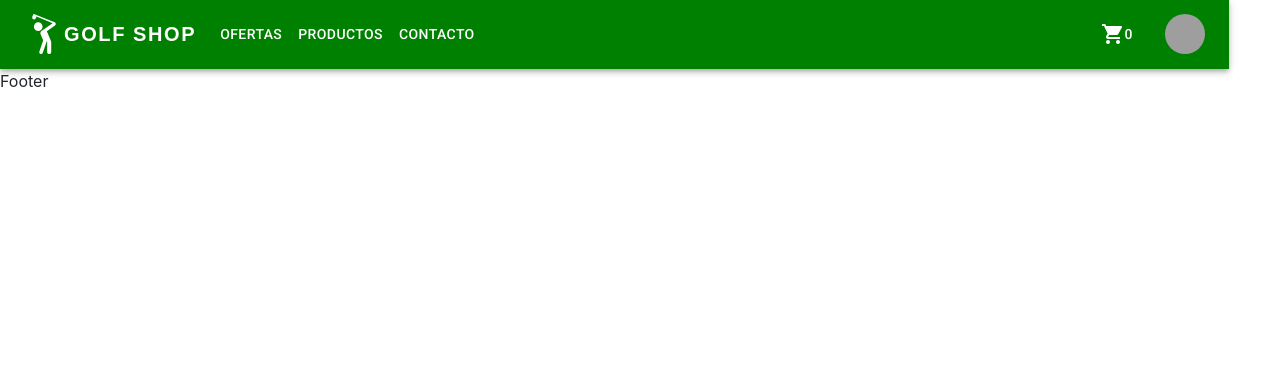
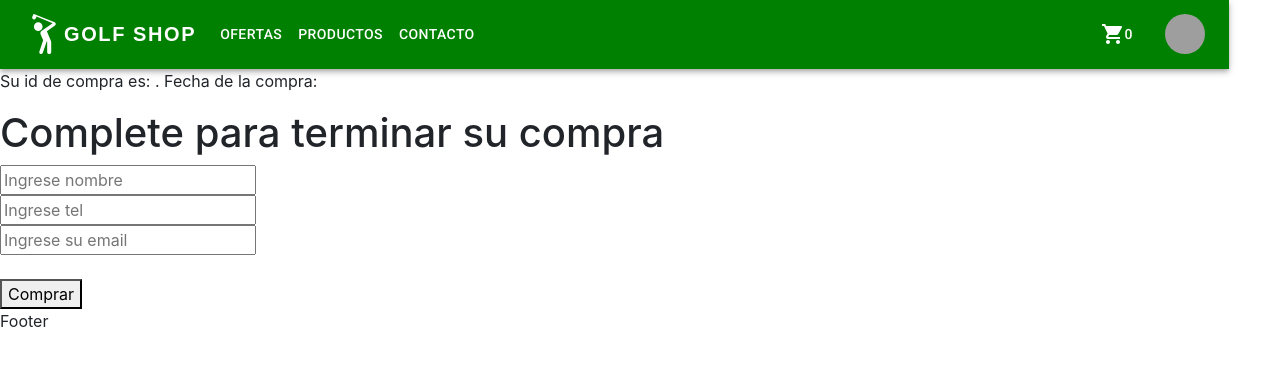
Before and after one commit to jm-aragonpaz/golf_shop-aragon-paz, a React (Create React App) app: page /checkout in a window 1280 px wide. Shown: the top 366 px of the page. Built offline with nearby package versions, Linux system fonts and the light colour scheme; grey boxes are pictures that could not be loaded.

Commit message:
feat checkout (itemCollectionII)

```diff
--- a/src/App.js
+++ b/src/App.js
@@ -10,7 +10,7 @@ import { useContext } from 'react';
 import { MyCartContext } from './context/CartContext';
 import TestConsulta from './components/firebase/TestConsulta';
 import TestConsultaCol from './components/firebase/TestConsultaCol';
-
+import CheckOut from './components/Checkout/CheckOut'
 function App() {
   const cart = useContext(MyCartContext)
   return (
@@ -22,6 +22,7 @@ function App() {
         <Route path="/category/:itemCategory" element={<ItemListContainer greeting="hola"/>} />
         <Route path="/item/:itemChosen" element={<ItemDetailContainer />} />
         <Route path="/cart" element={<Cart/>}/>
+        <Route path="/checkout" element={<CheckOut/>}/>
 
         {/* <Route path="/testconsulta" element={<TestConsulta />} /> */}
         {/* <Route path="/testconsultacol" element={<TestConsultaCol />} /> */}
--- a/src/components/Cart/Cart.jsx
+++ b/src/components/Cart/Cart.jsx
@@ -67,7 +67,9 @@ export default function Cart() {
                 <div>
                     Importe total  $ {total}
                     <Stack spacing={2} direction="row">
-                        <Button variant="contained">Finalizar compra</Button>
+                        <Button variant="contained">
+                            <Link to={'../checkout'} style={{color:'inherit',textDecoration:'none'}}>Finalizar compra</Link>
+                        </Button>
                         <Button variant="outlined" onClick={() => { clear() }} > Vaciar carrito</Button>
                         <Button variant="contained">
                             <Link to={'../'} style={{color:'inherit',textDecoration:'none'}}>Seguir comprando</Link>
--- /dev/null
+++ b/src/components/Checkout/CheckOut.jsx
@@ -0,0 +1,47 @@
+import React, { useState, useContext} from 'react'
+import { addDoc, collection, getFirestore } from 'firebase/firestore';
+import { MyCartContext } from '../../context/CartContext';
+
+
+export default function CheckOut() {
+  const {cart, totalPrice, clear} = useContext(MyCartContext);
+  const [nombre, setNombre] = useState('');
+  const [tel, setTel] = useState('');
+  const [email, setEmail] = useState('');
+  const [idCompra, setIdCompra] = useState('');
+  const [date, setDate] = useState('')
+
+  function handleClickComprar(){
+    const order = { buyer: {nombre, tel, email},
+    items:[...cart], total: totalPrice, date:Date.now()}
+
+    const db = getFirestore();
+    const collectionRef= collection(db, 'orders');
+
+    //Si quiero verificar que los campos no esten vacios los tengo que validar. Para eso se puede hacer:
+    //
+    if(!nombre || !tel || !email) return; //Aca simplemente sale de la funcion y no hace nada. Trabajar para que quede mejor.
+    //                                      No usar el prevent default. (no sirve para esto)
+
+    addDoc(collectionRef, order).then(({id})=> setIdCompra(id))
+    setDate(Date())
+    clear()
+    clearData()
+  }
+  function clearData() {
+    setNombre('');
+    setTel('');
+    setEmail('');
+  }
+  return (
+    <div>
+      <p>Su id de compra es: {idCompra}. Fecha de la compra: {date}</p>
+      <h1>Complete para terminar su compra</h1>
+      <input onChange={(e)=> setNombre(e.target.value)} type={'text'} placeholder={'Ingrese nombre'}></input><br/>
+      <input onChange={(e)=> setTel(e.target.value)} type={'tel'} placeholder={'Ingrese tel'}></input><br/>
+      <input onChange={(e)=> setEmail(e.target.value)} type={'email'} placeholder={'Ingrese su email'}></input><br/>
+      <br/>
+      <button onClick={handleClickComprar}>Comprar</button>
+    </div>
+  )
+}
--- /dev/null
+++ b/src/components/firebase/CheckOut.jsx
@@ -0,0 +1,42 @@
+import React, { useState} from 'react'
+import { addDoc, collection, getFirestore } from 'firebase/firestore';
+
+export default function CheckOut() {
+
+  const [nombre, setNombre] = useState('');
+  const [tel, setTel] = useState('');
+  const [email, setEmail] = useState('');
+  const [idCompra, setIdCompra] = useState('');
+
+  function handleClickComprar(){
+  const pedido = { buyer: {nombre, tel, email},
+  carrito:[
+    {id:101, title:'zapato nike', price: 100 },//si tengo los productos los saco del cart context. Lo mismo el total
+    {id:101, title:'zapato nike', price: 100 },
+  ],
+  total: 1000};
+
+    // alert('Intenta comprar el usuario')
+    // console.log(pedido);
+    const db = getFirestore();
+    const collectionRef= collection(db, 'pedidos');
+
+    //Si quiero verificar que los campos no esten vacios los tengo que validar. Para eso se puede hacer:
+    //
+    //if(!nomrbe || !tel || !email) return; Aca simplemente sale de la funcion y no hace nada.
+    //                                      No usar el prevent default. (no sirve para esto)
+
+    addDoc(collectionRef, pedido).then(({id})=> setIdCompra(id))
+  }
+  return (
+    <div>
+      <p>Su id de compra es: {idCompra}</p>
+      <h1>Complete para terminar su compra</h1>
+      <input onChange={(e)=> setNombre(e.target.value)} type={'text'} placeholder={'Ingrese nombre'}></input><br/>
+      <input onChange={(e)=> setTel(e.target.value)} type={'tel'} placeholder={'Ingrese tel'}></input><br/>
+      <input onChange={(e)=> setEmail(e.target.value)} type={'email'} placeholder={'Ingrese su email'}></input><br/>
+      <br/>
+      <button onClick={handleClickComprar}>Comprar</button>
+    </div>
+  )
+}
```
